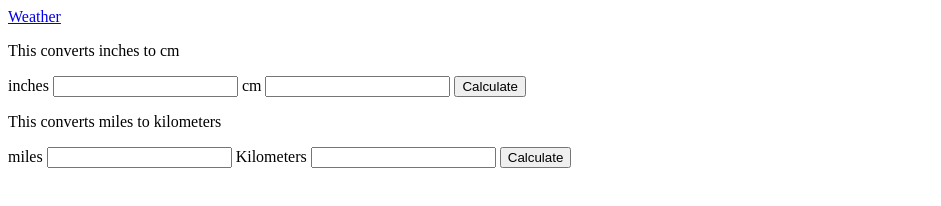
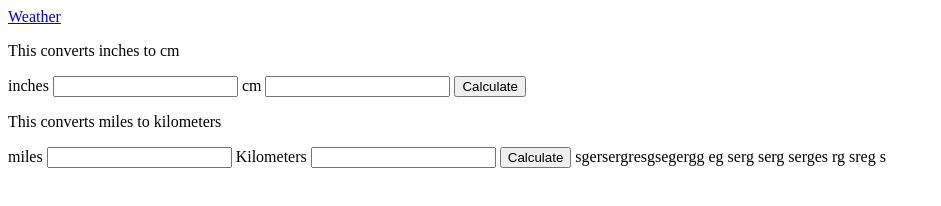
Before and after one commit to seanreigle/nov_4_lab, a plain HTML site: page second.html in a window 1280 px wide. Shown: the whole page, without its empty margins (0-941 px from the left). Drawn offline with Linux system fonts and the light colour scheme.

Commit message:
bunch or random code

```diff
--- a/second.html
+++ b/second.html
@@ -24,6 +24,15 @@
       <input type="text" name="kilometers" value="">
       <button type="button" name="button">Calculate</button>
 
+      sgersergresgsegergg
+      eg
+      serg
+      serg
+      serges
+      rg
+      sreg
+      s
+
     </form>
 
   <script type="text/javascript" src="app.js"></script>
```
Also changed, not shown: app.js (+10 -0 lines), index.html (+4 -0 lines).
